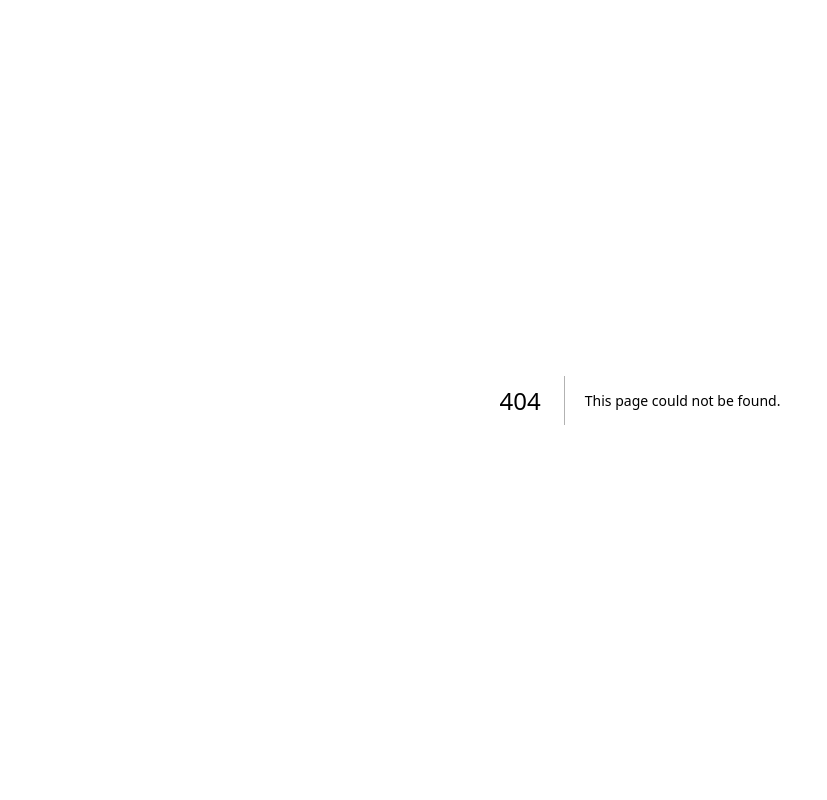
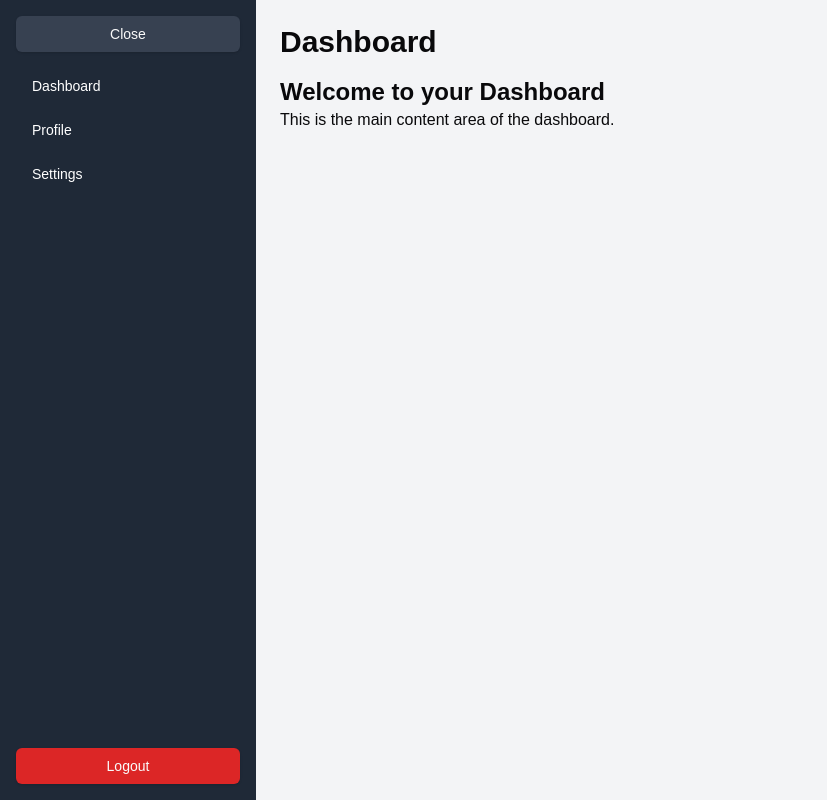
Before and after one commit to touhidcodes/DHI-Management-App, a Next.js app: page /dashboard in a window 1280 px wide. Before the commit this address had no page. Shown: the whole page, without its empty margins (0-827 px from the left). Built offline with nearby package versions, Linux system fonts and the light colour scheme.

Commit message:
feat: dashboard and layout added

```diff
--- a/package.json
+++ b/package.json
@@ -10,6 +10,7 @@
   },
   "dependencies": {
     "@radix-ui/react-icons": "^1.3.0",
+    "@radix-ui/react-navigation-menu": "^1.2.1",
     "@radix-ui/react-slot": "^1.1.0",
     "class-variance-authority": "^0.7.0",
     "clsx": "^2.1.1",
--- /dev/null
+++ b/src/app/(withDashboardLayout)/dashboard/page.tsx
@@ -0,0 +1,10 @@
+const Page = () => {
+  return (
+    <div>
+      <h1 className="text-2xl font-bold">Welcome to your Dashboard</h1>
+      <p>This is the main content area of the dashboard.</p>
+    </div>
+  );
+};
+
+export default Page;
--- /dev/null
+++ b/src/app/(withDashboardLayout)/layout.tsx
@@ -0,0 +1,13 @@
+"use client";
+
+import DashboardDrawer from "@/components/layout/DashboardDrawer/DashboardDrawer";
+
+const DashboardLayout = ({ children }: { children: React.ReactNode }) => {
+  //   const router = useRouter();
+  //   if (!isLoggedIn()) {
+  //     return router.push("/login");
+  //   }
+  return <DashboardDrawer>{children} </DashboardDrawer>;
+};
+
+export default DashboardLayout;
--- /dev/null
+++ b/src/components/layout/DashboardDrawer/DashboardDrawer.tsx
@@ -0,0 +1,77 @@
+"use client";
+
+import { useState } from "react";
+import { Button } from "@/components/ui/button";
+
+interface DashboardLayoutProps {
+  children: React.ReactNode;
+}
+
+const DashboardDrawer = ({ children }: DashboardLayoutProps) => {
+  // State to control drawer visibility
+  const [isOpen, setIsOpen] = useState(true);
+
+  return (
+    <div className="flex h-screen bg-gray-100">
+      {/* Drawer (Sidebar) */}
+      <div
+        className={`${
+          isOpen ? "w-64" : "w-16"
+        } bg-gray-800 text-white transition-all duration-300`}
+      >
+        <nav className="h-full flex flex-col justify-between">
+          {/* Top Navigation */}
+          <div className="p-4">
+            <Button
+              onClick={() => setIsOpen(!isOpen)}
+              className="bg-gray-700 hover:bg-gray-600 w-full mb-4"
+            >
+              {isOpen ? "Close" : "Open"}
+            </Button>
+            <ul>
+              <li className="mb-2">
+                <Button
+                  className="w-full justify-start text-left bg-transparent hover:bg-gray-700"
+                  variant="ghost"
+                >
+                  Dashboard
+                </Button>
+              </li>
+              <li className="mb-2">
+                <Button
+                  className="w-full justify-start text-left bg-transparent hover:bg-gray-700"
+                  variant="ghost"
+                >
+                  Profile
+                </Button>
+              </li>
+              <li className="mb-2">
+                <Button
+                  className="w-full justify-start text-left bg-transparent hover:bg-gray-700"
+                  variant="ghost"
+                >
+                  Settings
+                </Button>
+              </li>
+            </ul>
+          </div>
+
+          {/* Bottom Logout Button */}
+          <div className="p-4">
+            <Button className="w-full bg-red-600 hover:bg-red-500">
+              Logout
+            </Button>
+          </div>
+        </nav>
+      </div>
+
+      {/* Main content area */}
+      <div className="flex-1 p-6 overflow-auto">
+        <h1 className="text-3xl font-semibold mb-4">Dashboard</h1>
+        {children}
+      </div>
+    </div>
+  );
+};
+
+export default DashboardDrawer;
--- /dev/null
+++ b/src/components/ui/navigation-menu.tsx
@@ -0,0 +1,128 @@
+import * as React from "react"
+import { ChevronDownIcon } from "@radix-ui/react-icons"
+import * as NavigationMenuPrimitive from "@radix-ui/react-navigation-menu"
+import { cva } from "class-variance-authority"
+
+import { cn } from "@/lib/utils"
+
+const NavigationMenu = React.forwardRef<
+  React.ElementRef<typeof NavigationMenuPrimitive.Root>,
+  React.ComponentPropsWithoutRef<typeof NavigationMenuPrimitive.Root>
+>(({ className, children, ...props }, ref) => (
+  <NavigationMenuPrimitive.Root
+    ref={ref}
+    className={cn(
+      "relative z-10 flex max-w-max flex-1 items-center justify-center",
+      className
+    )}
+    {...props}
+  >
+    {children}
+    <NavigationMenuViewport />
+  </NavigationMenuPrimitive.Root>
+))
+NavigationMenu.displayName = NavigationMenuPrimitive.Root.displayName
+
+const NavigationMenuList = React.forwardRef<
+  React.ElementRef<typeof NavigationMenuPrimitive.List>,
+  React.ComponentPropsWithoutRef<typeof NavigationMenuPrimitive.List>
+>(({ className, ...props }, ref) => (
+  <NavigationMenuPrimitive.List
+    ref={ref}
+    className={cn(
+      "group flex flex-1 list-none items-center justify-center space-x-1",
+      className
+    )}
+    {...props}
+  />
+))
+NavigationMenuList.displayName = NavigationMenuPrimitive.List.displayName
+
+const NavigationMenuItem = NavigationMenuPrimitive.Item
+
+const navigationMenuTriggerStyle = cva(
+  "group inline-flex h-9 w-max items-center justify-center rounded-md bg-background px-4 py-2 text-sm font-medium transition-colors hover:bg-accent hover:text-accent-foreground focus:bg-accent focus:text-accent-foreground focus:outline-none disabled:pointer-events-none disabled:opacity-50 data-[active]:bg-accent/50 data-[state=open]:bg-accent/50"
+)
+
+const NavigationMenuTrigger = React.forwardRef<
+  React.ElementRef<typeof NavigationMenuPrimitive.Trigger>,
+  React.ComponentPropsWithoutRef<typeof NavigationMenuPrimitive.Trigger>
+>(({ className, children, ...props }, ref) => (
+  <NavigationMenuPrimitive.Trigger
+    ref={ref}
+    className={cn(navigationMenuTriggerStyle(), "group", className)}
+    {...props}
+  >
+    {children}{" "}
+    <ChevronDownIcon
+      className="relative top-[1px] ml-1 h-3 w-3 transition duration-300 group-data-[state=open]:rotate-180"
+      aria-hidden="true"
+    />
+  </NavigationMenuPrimitive.Trigger>
+))
+NavigationMenuTrigger.displayName = NavigationMenuPrimitive.Trigger.displayName
+
+const NavigationMenuContent = React.forwardRef<
+  React.ElementRef<typeof NavigationMenuPrimitive.Content>,
+  React.ComponentPropsWithoutRef<typeof NavigationMenuPrimitive.Content>
+>(({ className, ...props }, ref) => (
+  <NavigationMenuPrimitive.Content
+    ref={ref}
+    className={cn(
+      "left-0 top-0 w-full data-[motion^=from-]:animate-in data-[motion^=to-]:animate-out data-[motion^=from-]:fade-in data-[motion^=to-]:fade-out data-[motion=from-end]:slide-in-from-right-52 data-[motion=from-start]:slide-in-from-left-52 data-[motion=to-end]:slide-out-to-right-52 data-[motion=to-start]:slide-out-to-left-52 md:absolute md:w-auto ",
+      className
+    )}
+    {...props}
+  />
+))
+NavigationMenuContent.displayName = NavigationMenuPrimitive.Content.displayName
+
+const NavigationMenuLink = NavigationMenuPrimitive.Link
+
+const NavigationMenuViewport = React.forwardRef<
+  React.ElementRef<typeof NavigationMenuPrimitive.Viewport>,
+  React.ComponentPropsWithoutRef<typeof NavigationMenuPrimitive.Viewport>
+>(({ className, ...props }, ref) => (
+  <div className={cn("absolute left-0 top-full flex justify-center")}>
+    <NavigationMenuPrimitive.Viewport
+      className={cn(
+        "origin-top-center relative mt-1.5 h-[var(--radix-navigation-menu-viewport-height)] w-full overflow-hidden rounded-md border bg-popover text-popover-foreground shadow data-[state=open]:animate-in data-[state=closed]:animate-out data-[state=closed]:zoom-out-95 data-[state=open]:zoom-in-90 md:w-[var(--radix-navigation-menu-viewport-width)]",
+        className
+      )}
+      ref={ref}
+      {...props}
+    />
+  </div>
+))
+NavigationMenuViewport.displayName =
+  NavigationMenuPrimitive.Viewport.displayName
+
+const NavigationMenuIndicator = React.forwardRef<
+  React.ElementRef<typeof NavigationMenuPrimitive.Indicator>,
+  React.ComponentPropsWithoutRef<typeof NavigationMenuPrimitive.Indicator>
+>(({ className, ...props }, ref) => (
+  <NavigationMenuPrimitive.Indicator
+    ref={ref}
+    className={cn(
+      "top-full z-[1] flex h-1.5 items-end justify-center overflow-hidden data-[state=visible]:animate-in data-[state=hidden]:animate-out data-[state=hidden]:fade-out data-[state=visible]:fade-in",
+      className
+    )}
+    {...props}
+  >
+    <div className="relative top-[60%] h-2 w-2 rotate-45 rounded-tl-sm bg-border shadow-md" />
+  </NavigationMenuPrimitive.Indicator>
+))
+NavigationMenuIndicator.displayName =
+  NavigationMenuPrimitive.Indicator.displayName
+
+export {
+  navigationMenuTriggerStyle,
+  NavigationMenu,
+  NavigationMenuList,
+  NavigationMenuItem,
+  NavigationMenuContent,
+  NavigationMenuTrigger,
+  NavigationMenuLink,
+  NavigationMenuIndicator,
+  NavigationMenuViewport,
+}
```
Also changed, not shown: 1 other file (tests, documents, lock files or other folders).
